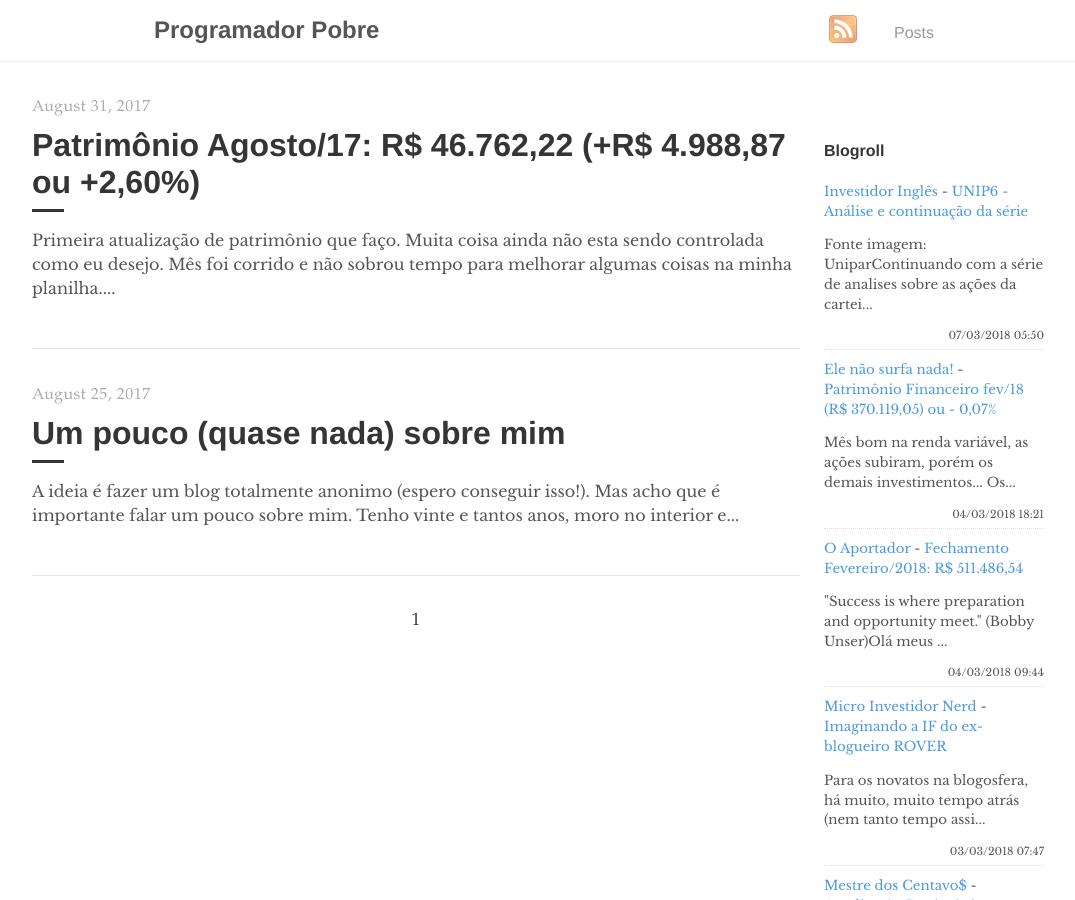
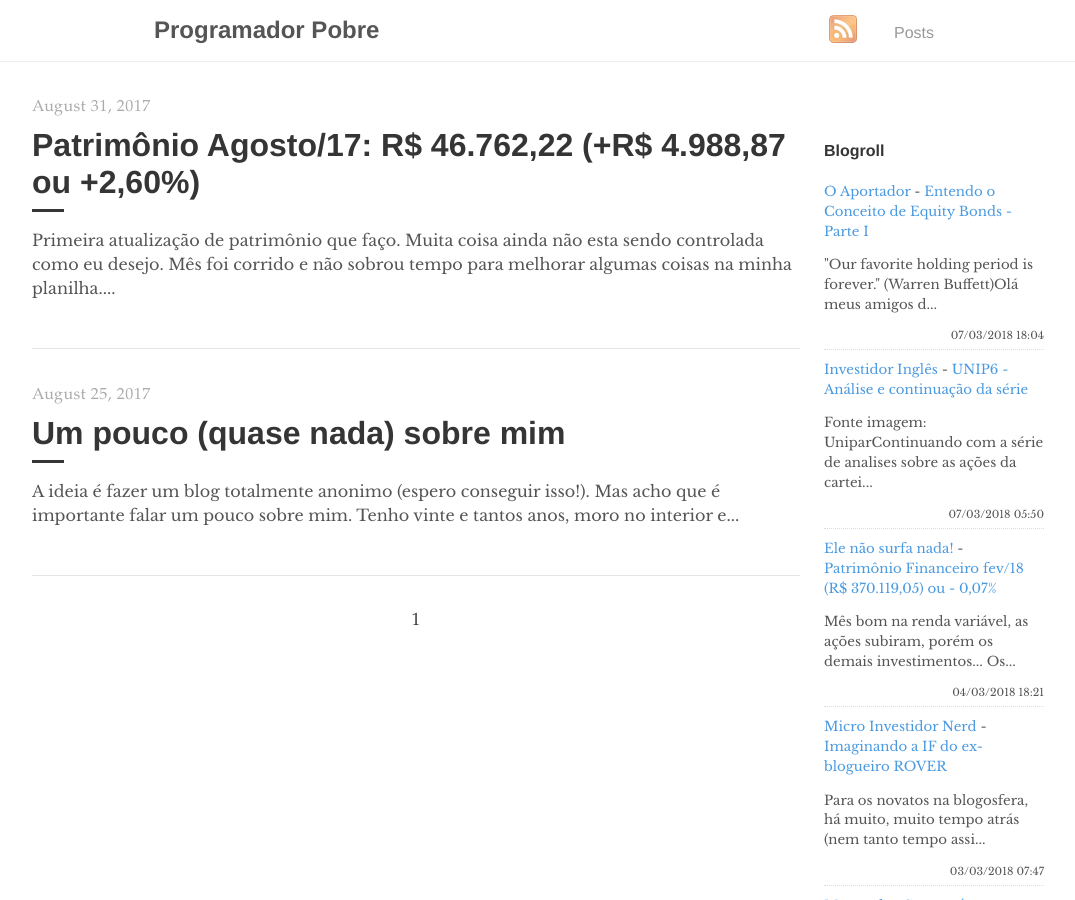
Before and after one commit to programadorpobre/programadorpobre.github.io, a Jekyll site: the page built from index.html, in a window 1280 px wide and 900 px high. Shown: the whole window, without its empty margins (96-1171 px from the left). Built offline with Jekyll 4.4.1, drawn with Linux system fonts in a browser that asks for light colours; the list of posts is cut into pages by our own code; comment, search, counter and statistics services are not loaded.

Commit message:
[ci skip] travis #215

```diff
--- a/_includes/feed-entries.html
+++ b/_includes/feed-entries.html
@@ -1,3 +1,8 @@
+<div class="feed-entry">
+    <a class="feed-entry-site-name" href="https://oaportadorfinanceiro.blogspot.com/">O Aportador</a> - <a class="feed-entry-title" href="https://oaportadorfinanceiro.blogspot.com/2018/03/entendo-o-conceito-de-equity-bonds.html">Entendo o Conceito de Equity Bonds - Parte I</a>
+    <p class="feed-entry-summary">"Our favorite holding period is forever."&nbsp;(Warren Buffett)Olá meus amigos d...</p>
+    <time datetime="2018-03-07T18:04:00.001-03:00">07/03/2018 18:04</time>
+</div>
 <div class="feed-entry">
     <a class="feed-entry-site-name" href="http://www.investidoringles.com/">Investidor Inglês</a> - <a class="feed-entry-title" href="http://www.investidoringles.com/2018/03/unip6-analise-fundamentalista.html">UNIP6 - Análise e continuação da série</a>
     <p class="feed-entry-summary">Fonte imagem: UniparContinuando com a série de analises sobre as ações da cartei...</p>
@@ -7,11 +12,6 @@
     <a class="feed-entry-site-name" href="https://elenaosurfanada.blogspot.com/">Ele não surfa nada!</a> - <a class="feed-entry-title" href="https://elenaosurfanada.blogspot.com/2018/03/patrimonio-financeiro-fev18-r-37011905.html">Patrimônio Financeiro fev/18 (R$ 370.119,05) ou - 0,07%</a>
     <p class="feed-entry-summary">Mês bom na renda variável, as ações subiram, porém os demais investimentos... Os...</p>
     <time datetime="2018-03-04T18:21:00.002-03:00">04/03/2018 18:21</time>
-</div>
-<div class="feed-entry">
-    <a class="feed-entry-site-name" href="https://oaportadorfinanceiro.blogspot.com/">O Aportador</a> - <a class="feed-entry-title" href="https://oaportadorfinanceiro.blogspot.com/2018/03/fechamento-fevereiro2018-r-51148654.html">Fechamento Fevereiro/2018: R$ 511.486,54</a>
-    <p class="feed-entry-summary">"Success is where preparation and opportunity meet."&nbsp;(Bobby Unser)Olá meus ...</p>
-    <time datetime="2018-03-04T09:44:00.001-03:00">04/03/2018 09:44</time>
 </div>
 <div class="feed-entry">
     <a class="feed-entry-site-name" href="https://microinvestidornerd.blogspot.com/">Micro Investidor Nerd</a> - <a class="feed-entry-title" href="https://microinvestidornerd.blogspot.com/2018/03/imaginando-if-do-ex-blogueiro-rover.html">Imaginando a IF do ex-blogueiro ROVER</a>
```
